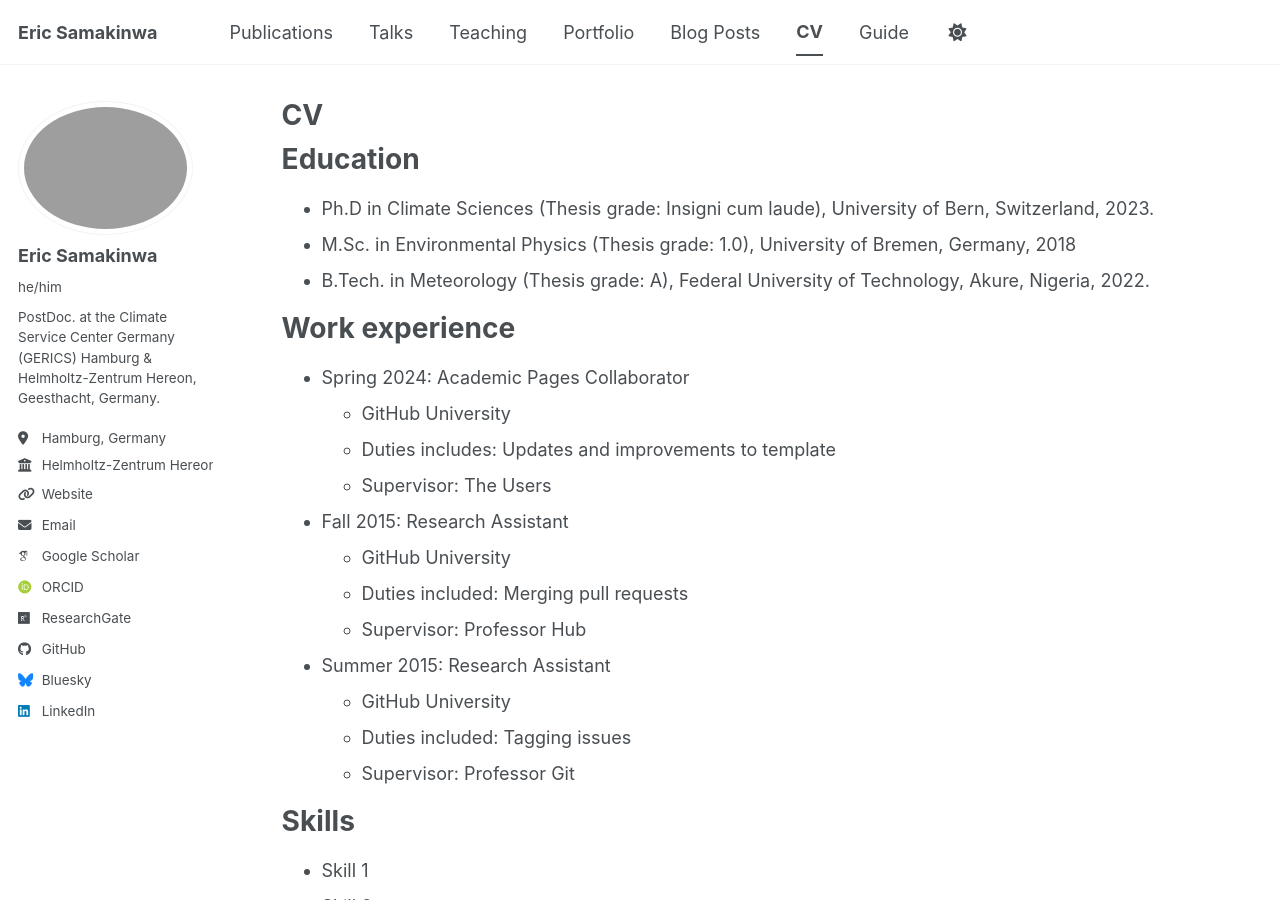
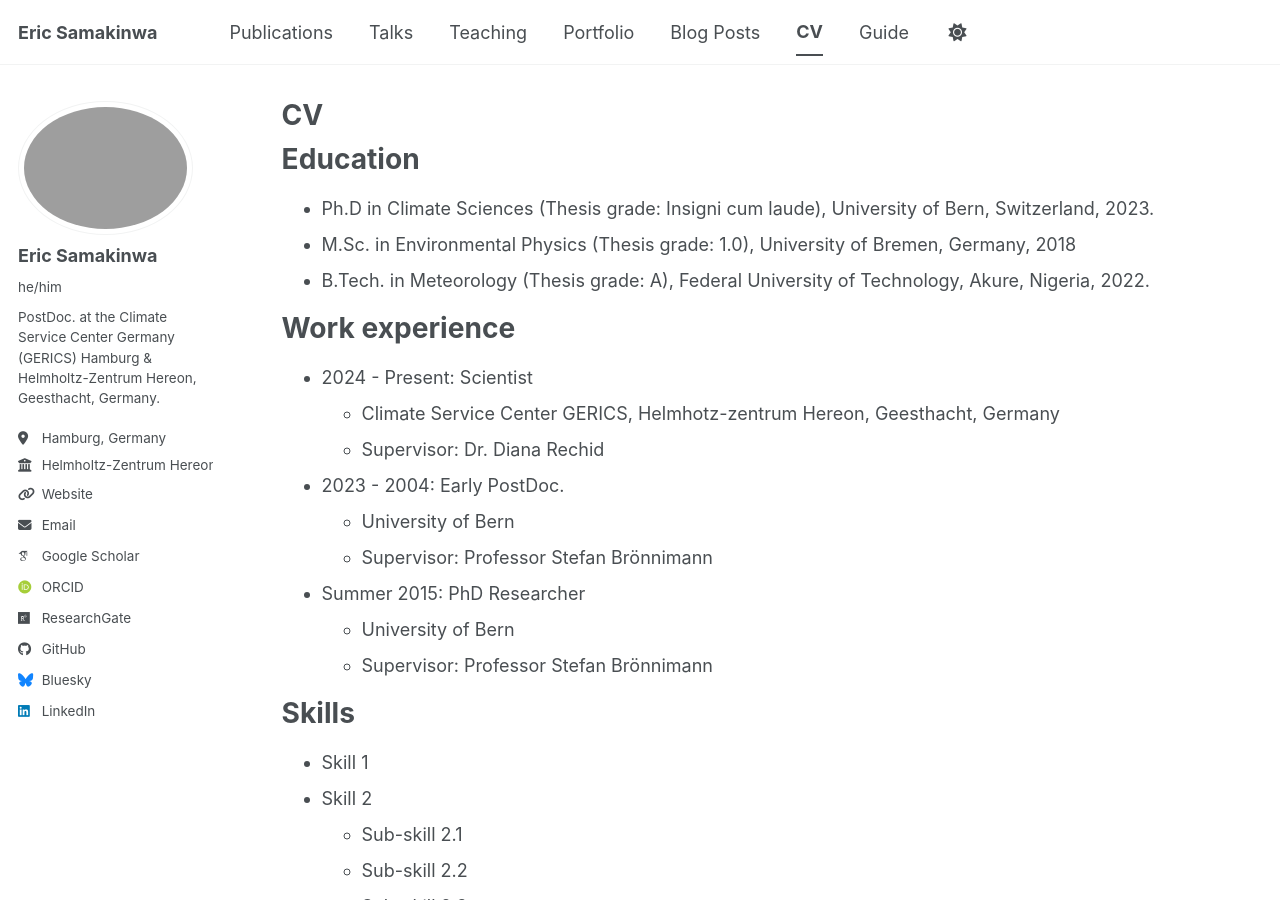
Before and after one commit to shamakson/shamakson.github.io, a Jekyll site: the page built from _pages/cv.md, in a window 1280 px wide and 900 px high. Built offline with Jekyll 4.4.1, drawn with Linux system fonts in a browser that asks for light colours; some web fonts are replaced; a script bundle is joined from its source files by our own code; library files that are not in the unit come from our copies.

Commit message:
Revise work experience in CV
Updated work experience section with new positions and supervisors.

```diff
--- a/_pages/cv.md
+++ b/_pages/cv.md
@@ -17,20 +17,17 @@ Education
 
 Work experience
 ======
-* Spring 2024: Academic Pages Collaborator
-  * GitHub University
-  * Duties includes: Updates and improvements to template
-  * Supervisor: The Users
+* 2024 - Present: Scientist
+  * Climate Service Center GERICS, Helmhotz-zentrum Hereon, Geesthacht, Germany
+  * Supervisor: Dr. Diana Rechid
 
-* Fall 2015: Research Assistant
-  * GitHub University
-  * Duties included: Merging pull requests
-  * Supervisor: Professor Hub
+* 2023 - 2004: Early PostDoc.
+  * University of Bern
+  * Supervisor: Professor Stefan Brönnimann
 
-* Summer 2015: Research Assistant
-  * GitHub University
-  * Duties included: Tagging issues
-  * Supervisor: Professor Git
+* Summer 2015: PhD Researcher
+  * University of Bern
+  * Supervisor: Professor Stefan Brönnimann
 
 Skills
 ======
```
